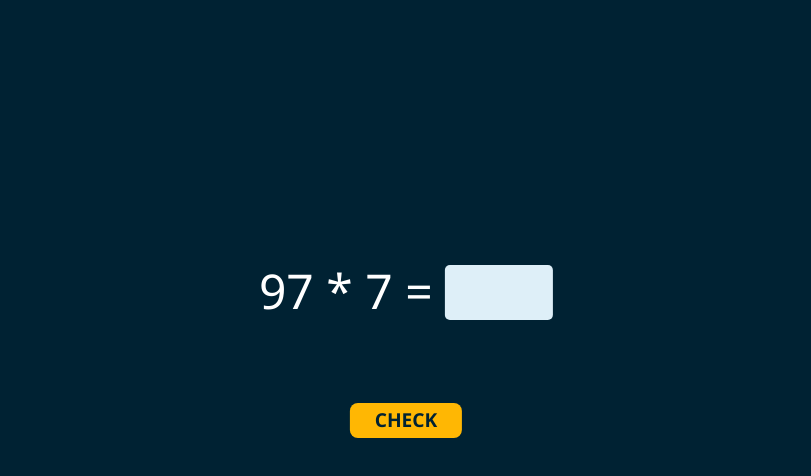
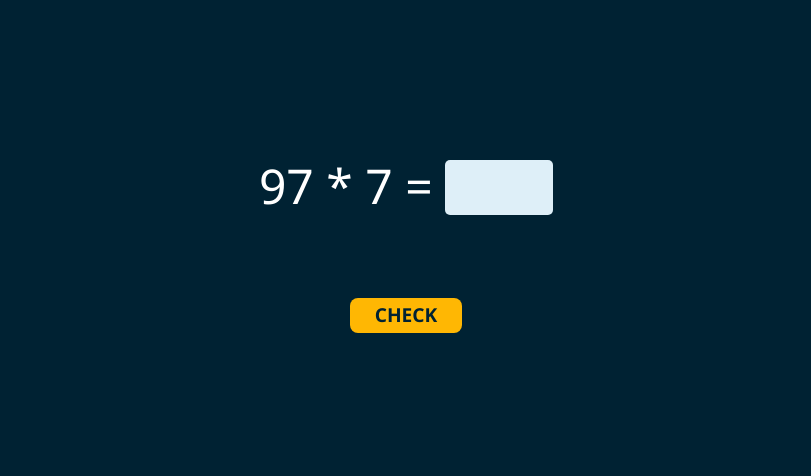
Before and after one commit to Ahm3tJ4f/Quick-Math-Quiz, a plain HTML site: page index.html in a window 1280 px wide. Shown: the part 120-596 px from the top of the page, without its empty margins (234-1045 px from the left). Drawn offline with Linux system fonts and the light colour scheme; a web font is replaced by a local one.

Commit message:
reposition and edit <form> tag

```diff
--- a/style.css
+++ b/style.css
@@ -18,11 +18,7 @@ h1 {
 }
 
 form{
-    text-align: center;
-    position: absolute;
-    top: 60%;
-    left: 50%;
-    transform: translate(-50%, -50%);
+  margin-top: 150px;
 }
 
 #expression{
```
Also changed, not shown: index.html (+6 -3 lines).
